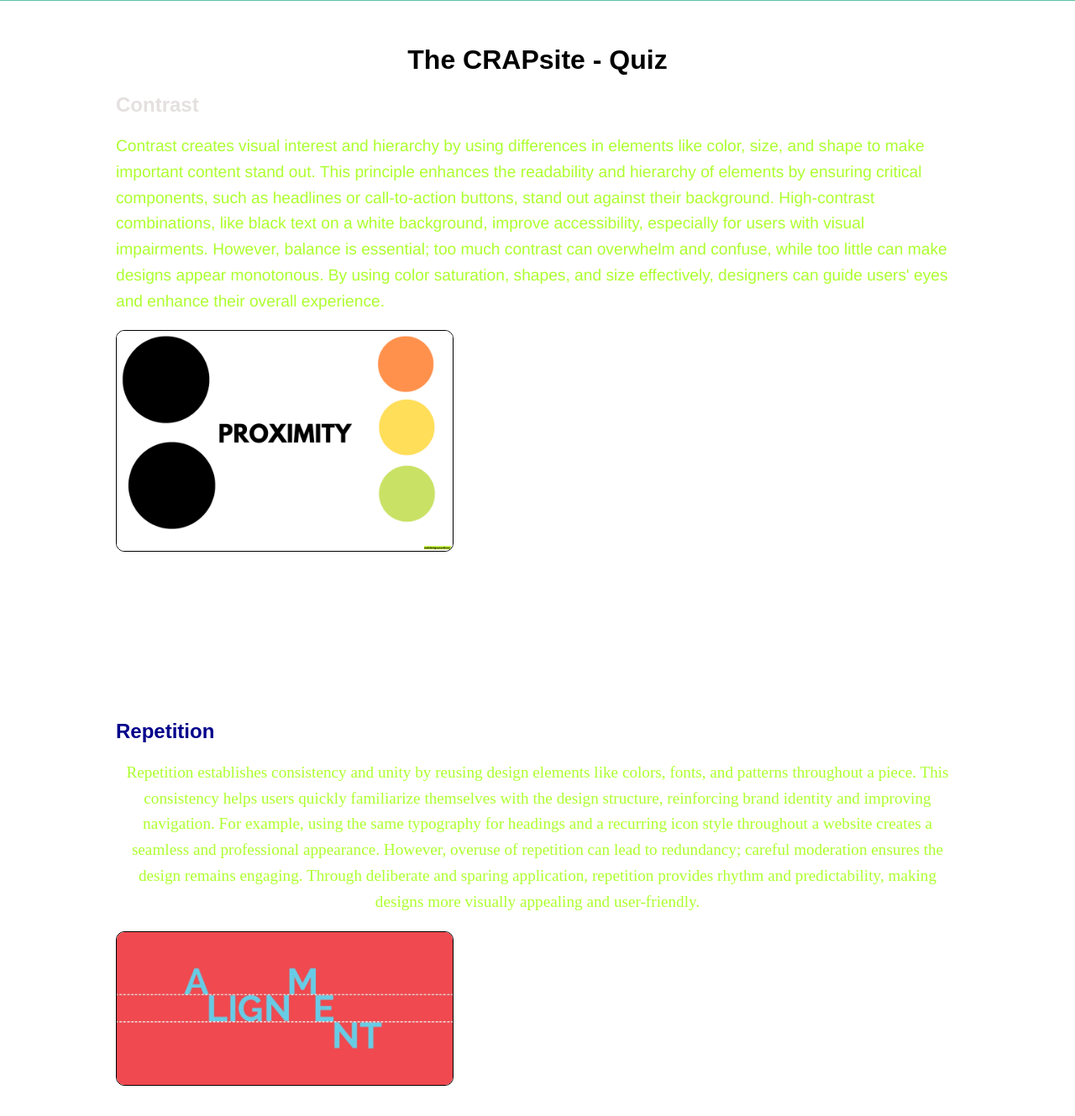
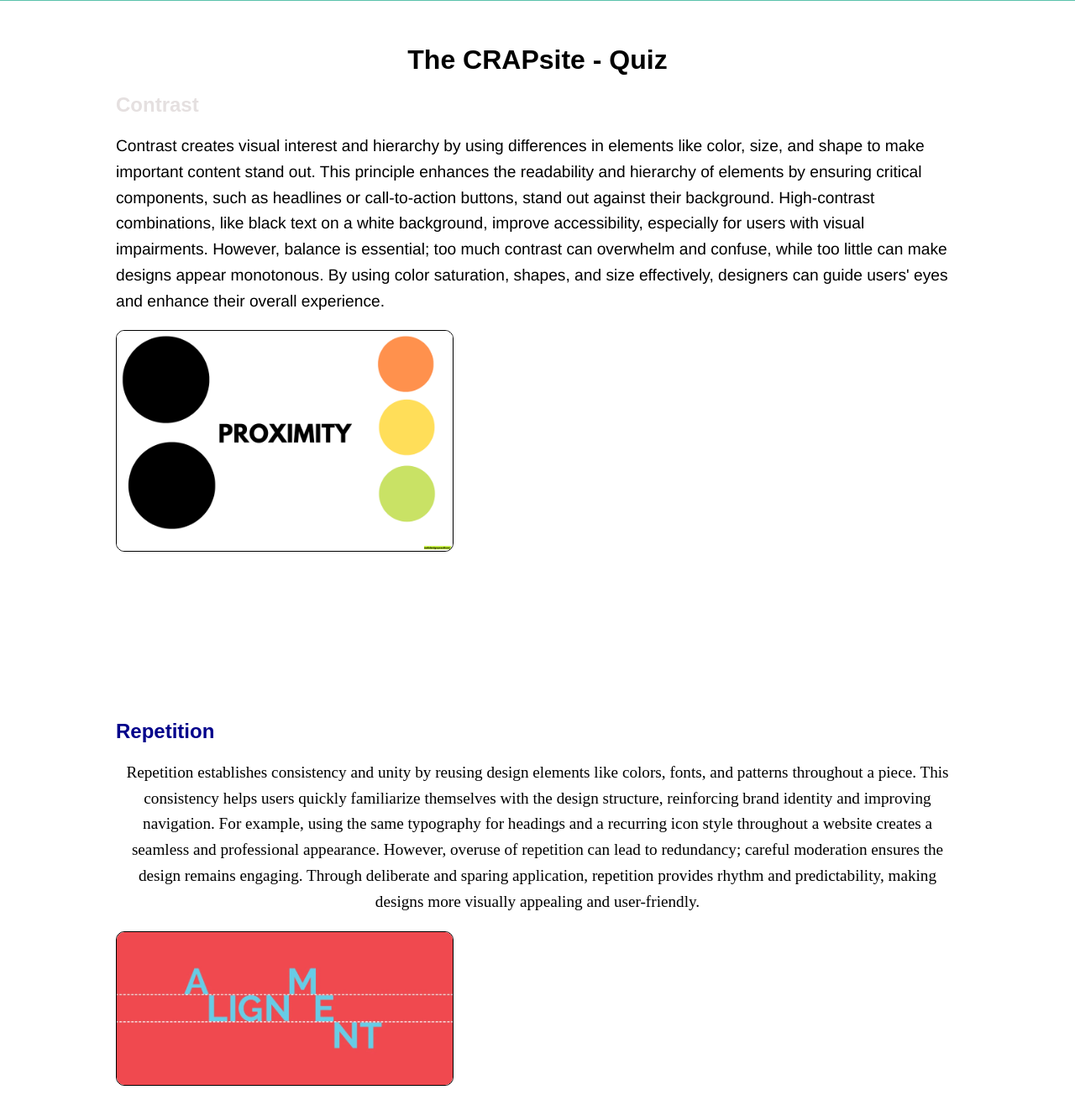
Before and after one commit to jme9889/ISTE240-Group4, a PHP site: page /quiz/index.php in a window 1280 px wide. Shown: the part 275-1604 px from the top of the page at 84% size. Run offline with PHP 8.4, Linux system fonts and the light colour scheme.

Commit message:
Style Update

```diff
--- a/assets/style.css
+++ b/assets/style.css
@@ -348,7 +348,7 @@ body {
 }
 
 #quiz-p1, #quiz-p2, #quiz-p3, #quiz-p4 {
-    color: greenyellow;
+    color: black;
 }
 
 #quiz-text-font1, #quiz-text-font2, #quiz-text-font3, #quiz-text-font4 {
```
